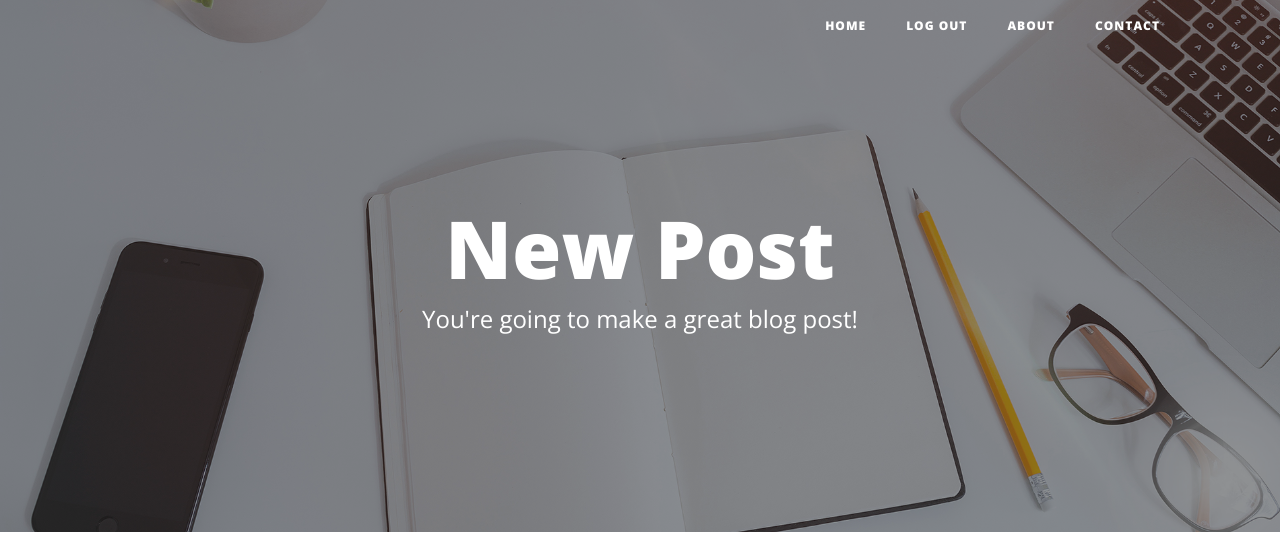
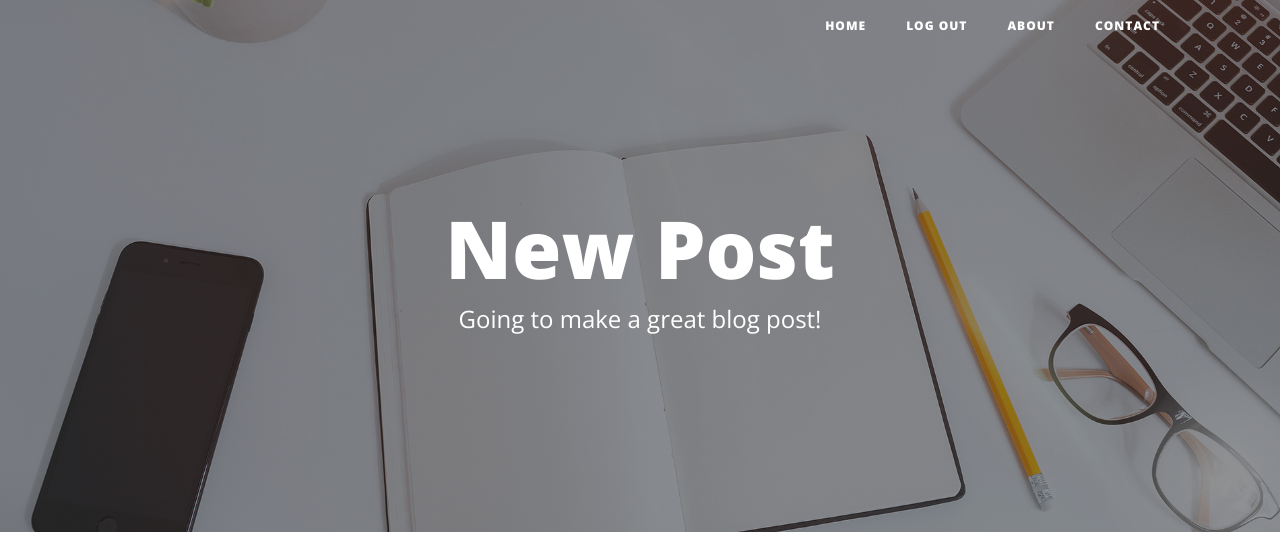
Before and after one commit to DavidSantos93/Portfolio, a Flask app: page /new-post in a window 1280 px wide. Shown: the top 536 px of the page. Run offline with Flask 2, Linux system fonts and the light colour scheme; a user stored in the database is signed in; some libraries are stand-ins or nearby versions.

Commit message:
minimal adjustments

```diff
--- a/templates/make-post.html
+++ b/templates/make-post.html
@@ -15,7 +15,7 @@
             {% else: %}
             <h1>New Post</h1>
             {% endif %}
-            <span class="subheading">You're going to make a great blog post!</span>
+            <span class="subheading">Going to make a great blog post!</span>
           </div>
         </div>
       </div>
```
